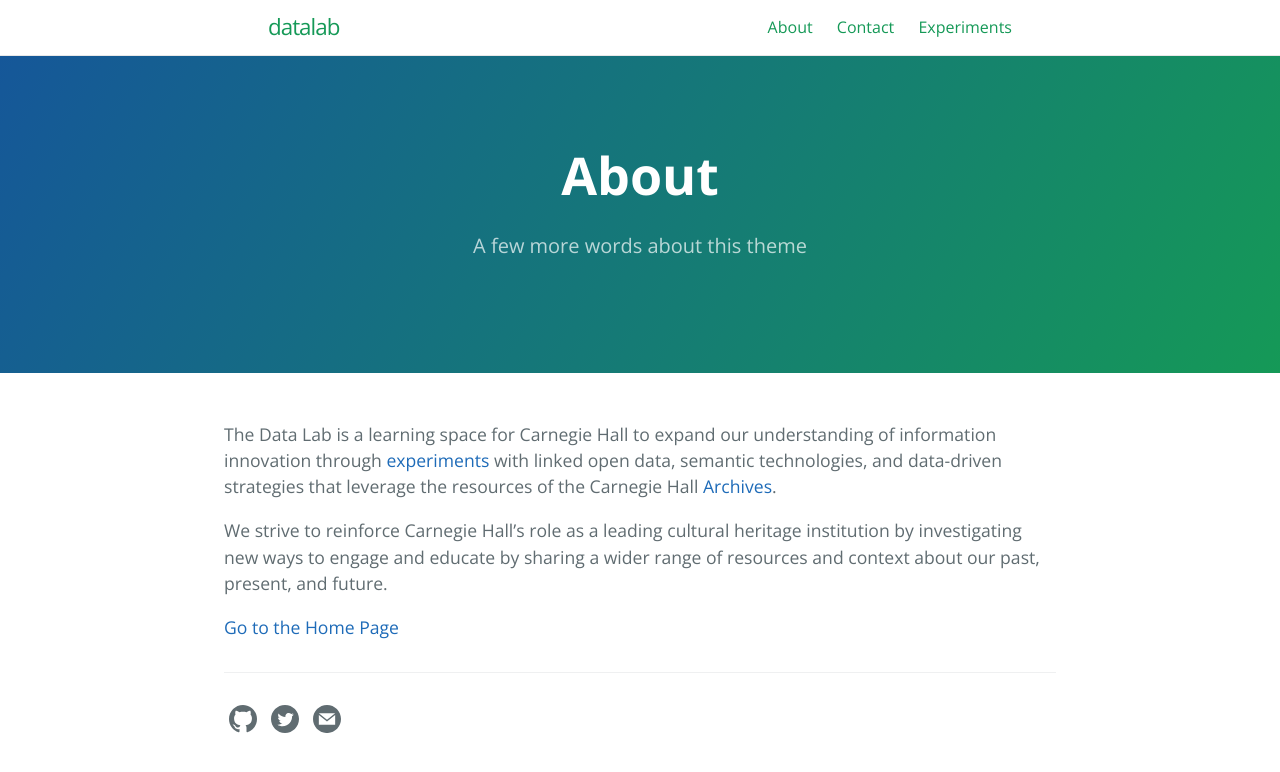
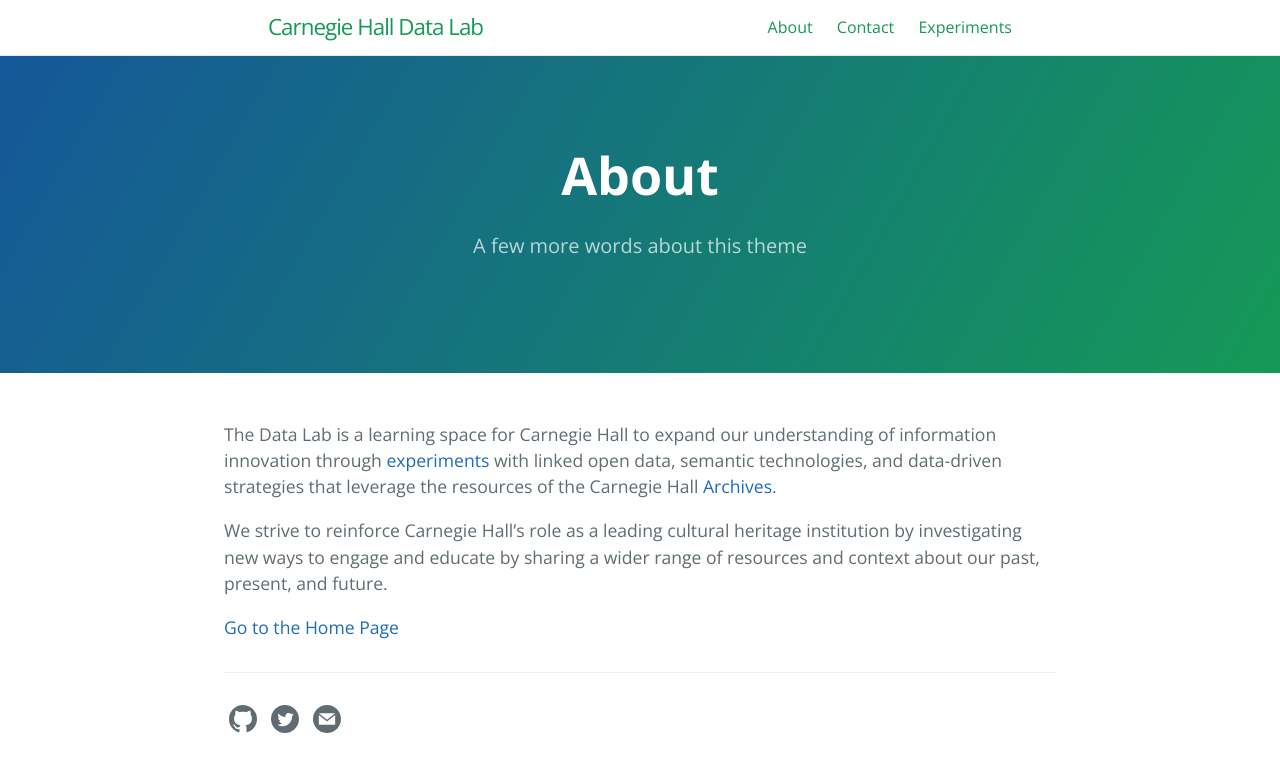
Before and after one commit to CarnegieHall/datalab, a Jekyll site: the page built from about.md, in a window 1280 px wide. Shown: the top 772 px of the page. Built offline with Jekyll 4.4.1, drawn with Linux system fonts in a browser that asks for light colours.

Commit message:
Update _config.yml

```diff
--- a/_config.yml
+++ b/_config.yml
@@ -1 +1,2 @@
 theme:
+title: Carnegie Hall Data Lab
```
